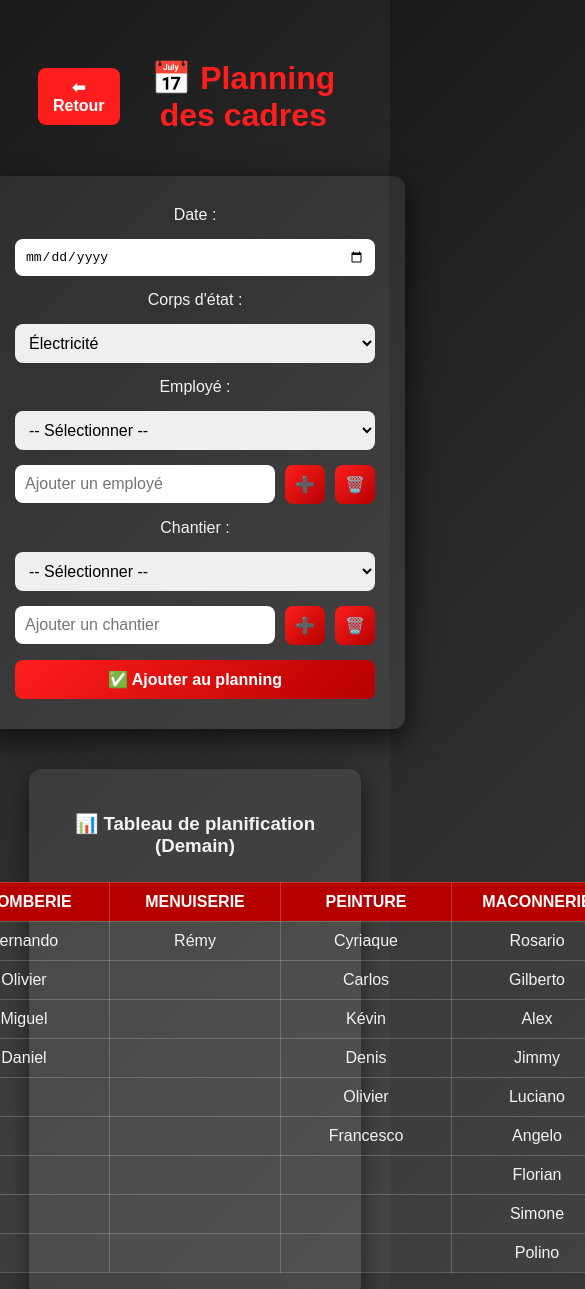
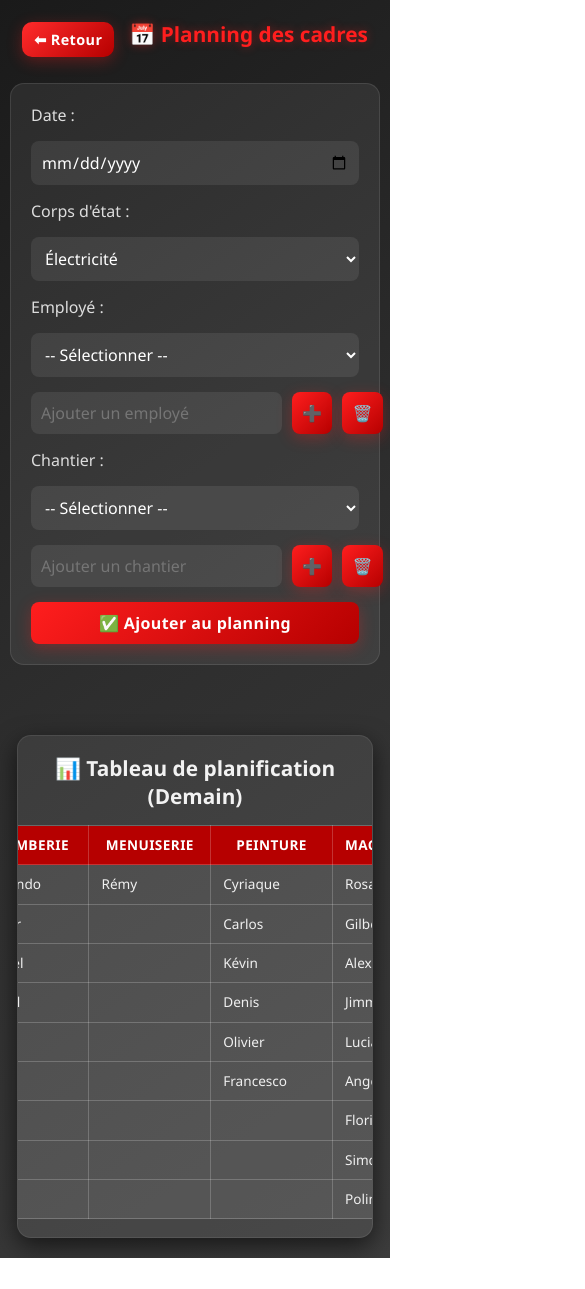
Before and after one commit to LucasMiossec/PLANNING-SEGOND-CONSTRUCTION, a plain HTML site: page cadres.html in a window 390 px wide. Shown: the top 1289 px of the page, 585 px wide, since content can reach past the window. After the commit the page ends 1258 px from the top, so only its background shows below. Drawn offline with Linux system fonts and the light colour scheme.

Commit message:
Add files via upload

```diff
--- a/cadres.css
+++ b/cadres.css
@@ -1,52 +1,77 @@
+/* === STYLE GLOBAL === */
+* {
+  margin: 0;
+  padding: 0;
+  box-sizing: border-box;
+  font-family: "Poppins", "Segoe UI", sans-serif;
+}
+
 body {
-  font-family: 'Poppins', sans-serif;
-  background: linear-gradient(135deg, #1a1a1a, #2e2e2e, #3c3c3c);
+  background: linear-gradient(145deg, #1a1a1a, #2e2e2e, #3c3c3c);
   color: #f2f2f2;
   display: flex;
   flex-direction: column;
   align-items: center;
   justify-content: flex-start;
   min-height: 100vh;
-  padding: 30px;
+  padding: 30px 20px;
   text-align: center;
+  animation: fadeIn 0.8s ease-in-out;
 }
 
+/* === BARRE SUPÉRIEURE === */
 .top-bar {
   display: flex;
   align-items: center;
+  justify-content: center;
   gap: 15px;
-  margin-bottom: 20px;
+  margin-bottom: 25px;
 }
 
 #retour {
-  background: #ff1e1e;
+  background: linear-gradient(135deg, #ff2b2b, #b60000);
   color: #fff;
   font-weight: 600;
   border: none;
-  border-radius: 8px;
-  padding: 10px 15px;
+  border-radius: 10px;
+  padding: 10px 18px;
   cursor: pointer;
-  transition: 0.3s;
+  transition: all 0.3s ease;
+  box-shadow: 0 4px 15px rgba(255, 30, 30, 0.3);
 }
 
 #retour:hover {
-  filter: brightness(1.2);
+  transform: translateX(-3px) scale(1.05);
+  filter: brightness(1.15);
 }
 
+/* === TITRE === */
 h1 {
   color: #ff1e1e;
+  font-size: 1.9em;
+  font-weight: 700;
+  text-shadow: 0 0 10px rgba(255, 30, 30, 0.4);
+  margin-bottom: 10px;
 }
 
 /* === FORMULAIRE === */
 .form {
   background: rgba(255, 255, 255, 0.07);
   padding: 30px;
-  border-radius: 12px;
-  width: 360px;
+  border-radius: 14px;
+  width: 380px;
   display: flex;
   flex-direction: column;
   gap: 15px;
   box-shadow: 0 10px 30px rgba(0, 0, 0, 0.7);
+  margin-bottom: 40px;
+  border: 1px solid rgba(255,255,255,0.1);
+}
+
+label {
+  text-align: left;
+  font-weight: 500;
+  color: #ddd;
 }
 
 input, select, button {
@@ -54,6 +79,14 @@ input, select, button {
   border: none;
   border-radius: 8px;
   font-size: 1em;
+  background: rgba(255, 255, 255, 0.08);
+  color: #fff;
+  transition: all 0.3s ease;
+}
+
+select:focus, input:focus {
+  outline: 2px solid #ff1e1e;
+  background: rgba(255, 255, 255, 0.15);
 }
 
 button {
@@ -62,6 +95,8 @@ button {
   font-weight: 600;
   cursor: pointer;
   transition: 0.3s;
+  letter-spacing: 0.4px;
+  box-shadow: 0 4px 15px rgba(255, 30, 30, 0.3);
 }
 
 button:hover {
@@ -79,19 +114,21 @@ button:hover {
   flex: 1;
 }
 
-/* === PLANNING === */
+/* === PLANNING CONTAINER === */
 .planning-container {
-  margin-top: 40px;
+  margin-top: 30px;
   background: rgba(255, 255, 255, 0.07);
   padding: 25px;
-  border-radius: 12px;
-  width: 90%;
-  max-width: 900px;
+  border-radius: 14px;
+  width: min(1200px, 96%);
   display: flex;
   flex-direction: column;
   align-items: center;
   justify-content: center;
   box-shadow: 0 8px 25px rgba(0, 0, 0, 0.6);
+  border: 1px solid rgba(255, 255, 255, 0.08);
+  overflow-x: auto;
+  -webkit-overflow-scrolling: touch;
 }
 
 .planning-container h3 {
@@ -99,38 +136,114 @@ button:hover {
   width: 100%;
   font-weight: 600;
   color: #f2f2f2;
-  margin-bottom: 10px;
+  margin-bottom: 15px;
+  font-size: 1.3em;
 }
 
 /* === TABLEAU === */
-table {
+.planning-container table {
+  width: 100%;
+  table-layout: fixed;
   border-collapse: collapse;
-  margin-top: 15px;
-  margin-left: auto;
-  margin-right: auto; /* ✅ centre le tableau */
+  background: rgba(255,255,255,0.03);
+  min-width: 700px;
 }
 
-th, td {
+/* Colonnes stables et lisibles */
+.planning-container th,
+.planning-container td {
+  width: 20%;
+  padding: 12px 14px;
+  text-align: left;
+  vertical-align: top;
   border: 1px solid rgba(255, 255, 255, 0.2);
-  padding: 10px 20px;
-  text-align: center;
-  min-width: 130px; /* ✅ largeur harmonieuse */
+  word-break: break-word;
+  overflow-wrap: anywhere;
+  white-space: normal;
+  line-height: 1.35;
 }
 
-th {
+/* En-têtes */
+.planning-container th {
   background-color: #b60000;
   color: #fff;
-  font-weight: 600;
+  font-weight: 700;
+  letter-spacing: 0.4px;
+  text-transform: uppercase;
+  text-align: center;
 }
 
-td {
+/* Cellules normales */
+.planning-container td {
   background-color: rgba(255, 255, 255, 0.05);
+  color: #f0f0f0;
 }
 
-td.checked {
-  background-color: rgba(0, 180, 0, 0.6);
-  font-weight: 600;
+/* Cellules cochées (affectées) */
+.planning-container td.checked {
+  background: linear-gradient(135deg, #1ea833, #148c29);
+  font-weight: 700;
   color: #fff;
-  border-color: rgba(0, 255, 0, 0.4);
-  transition: background 0.3s ease;
+  border-color: rgba(0,255,0,0.35);
+  box-shadow: inset 0 0 8px rgba(0,0,0,0.2);
 }
+
+/* === ANIMATIONS === */
+@keyframes fadeIn {
+  from { opacity: 0; transform: translateY(10px); }
+  to { opacity: 1; transform: translateY(0); }
+}
+
+/* === RESPONSIVE === */
+@media (max-width: 900px) {
+  h1 {
+    font-size: 1.5em;
+  }
+
+  .form {
+    width: 100%;
+    padding: 25px;
+    box-shadow: none;
+  }
+
+  .planning-container {
+    padding: 18px;
+  }
+
+  .planning-container th,
+  .planning-container td {
+    font-size: 0.9em;
+    padding: 10px 12px;
+  }
+
+  table {
+    min-width: 600px;
+    display: block;
+    overflow-x: auto;
+    white-space: nowrap;
+  }
+
+  #retour {
+    padding: 8px 12px;
+    font-size: 0.9em;
+  }
+}
+
+@media (max-width: 480px) {
+  body {
+    padding: 20px 10px;
+  }
+
+  h1 {
+    font-size: 1.3em;
+  }
+
+  .form {
+    padding: 20px;
+  }
+
+  .planning-container th,
+  .planning-container td {
+    font-size: 0.85em;
+  }
+}
```
